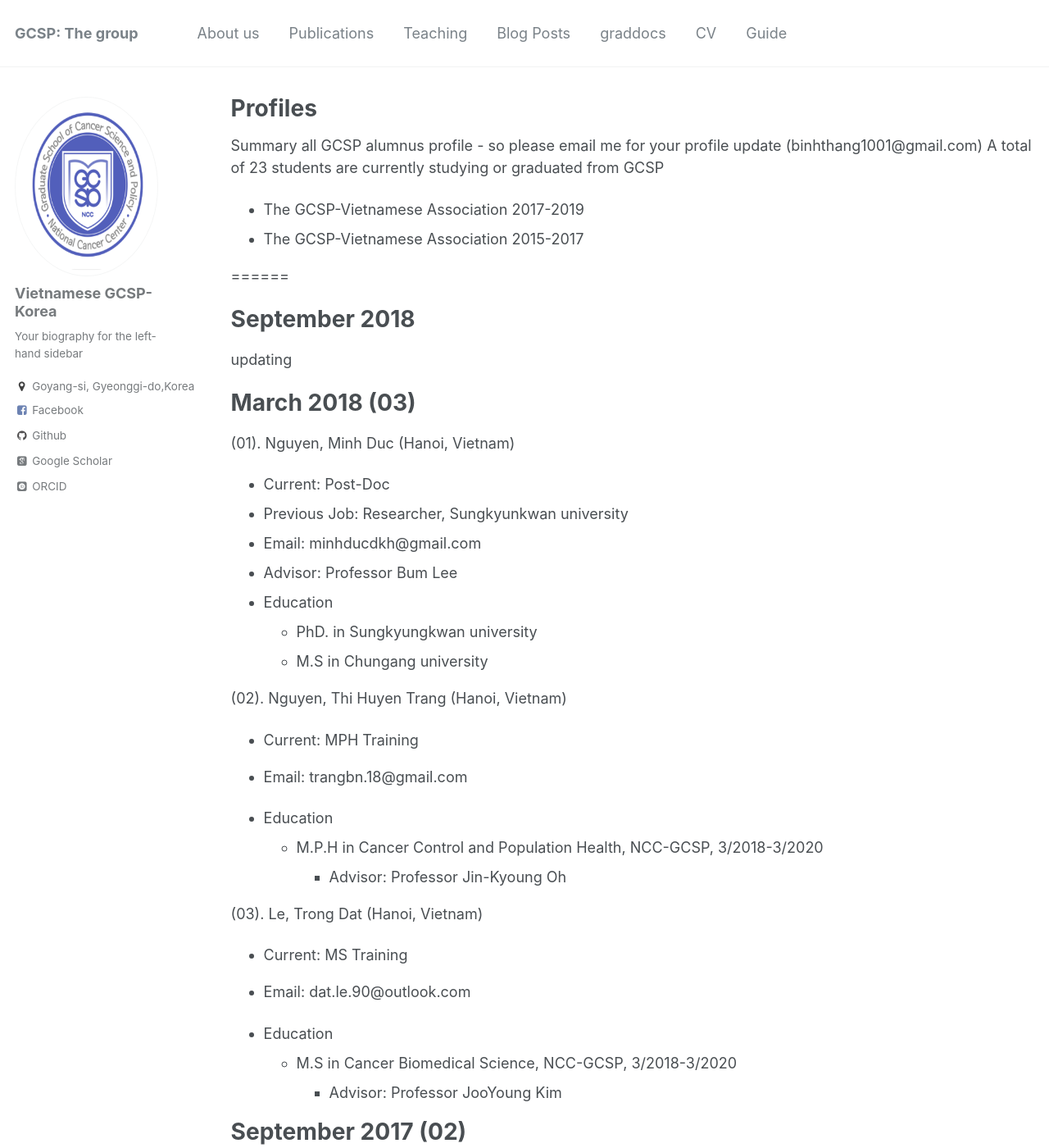
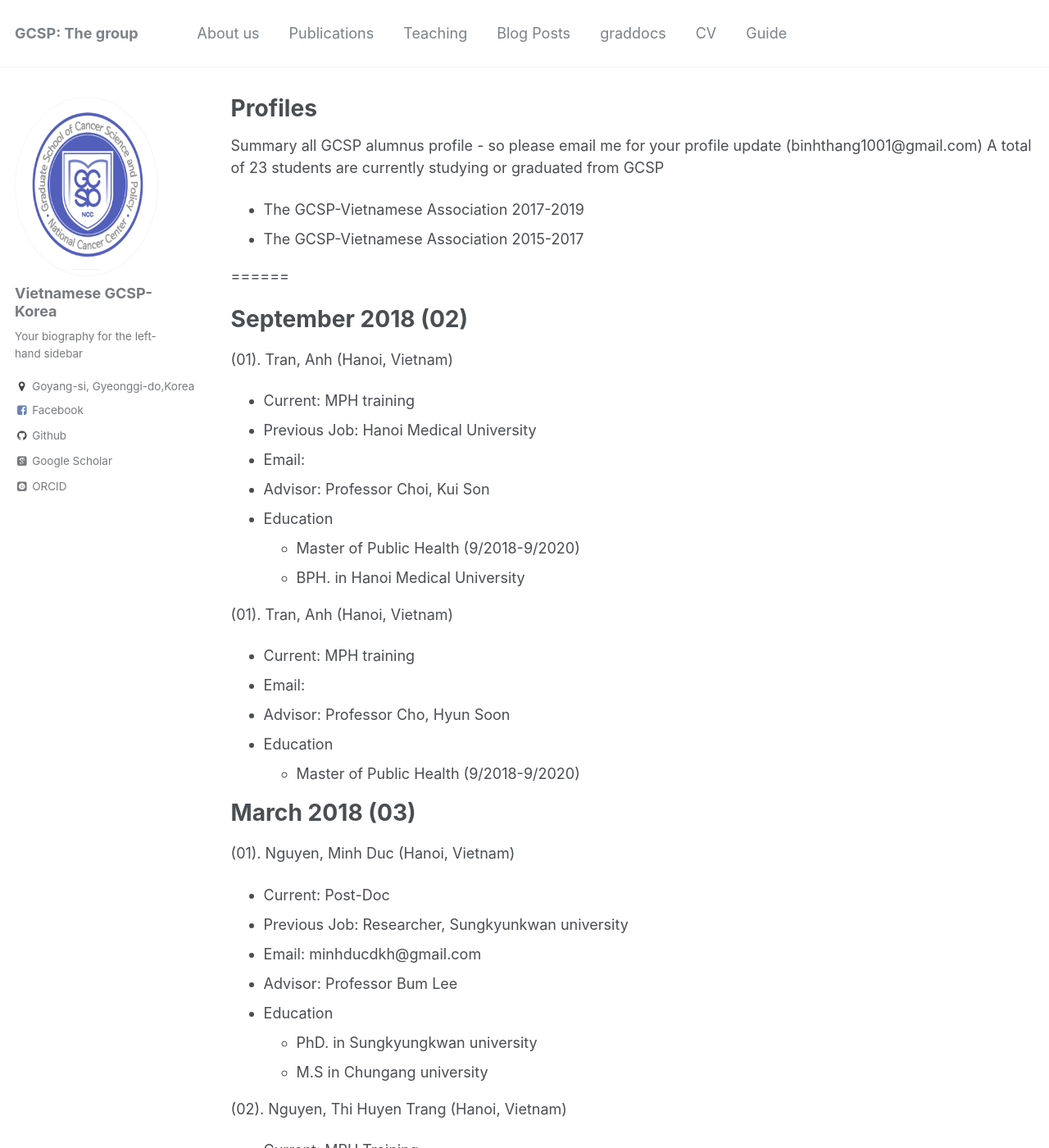
Before and after one commit to kklot/gcsp, a Jekyll site: the page built from _pages/cv.md, in a window 1280 px wide and 1400 px high. Shown: the whole window at 82% size. Built offline with Jekyll 4.4.1, drawn with Linux system fonts in a browser that asks for light colours; some web fonts are replaced; some of the changed text lies outside the part shown.

Commit message:
Update cv.md

```diff
--- a/_pages/cv.md
+++ b/_pages/cv.md
@@ -19,9 +19,24 @@ A total of 23 students are currently studying or graduated from GCSP
 
 
 
-September 2018
+September 2018 (02)
 ======
-updating
+(01). Tran, Anh (Hanoi, Vietnam)
+* Current: MPH training
+* Previous Job: Hanoi Medical University
+* Email:
+ * Advisor: Professor Choi, Kui Son
+* Education
+  * Master of Public Health (9/2018-9/2020)
+  * BPH. in Hanoi Medical University
+
+(01). Tran, Anh (Hanoi, Vietnam)
+* Current: MPH training
+* Email:
+ * Advisor: Professor Cho, Hyun Soon
+* Education
+  * Master of Public Health (9/2018-9/2020)
+
 
 March 2018 (03)
 ======
@@ -42,7 +57,6 @@ March 2018 (03)
 * Education
   * M.P.H in Cancer Control and Population Health, NCC-GCSP, 3/2018-3/2020
     * Advisor: Professor Jin-Kyoung Oh
-
 
 (03). Le, Trong Dat (Hanoi, Vietnam)
 * Current: MS Training
@@ -94,7 +108,7 @@ March 2017 (02)
 September 2016 (06)
 ======
 (01). Nguyen, Thi Ngoc Phuong (Hanoi, Vietnam)
-* Current: MPH Training
+* Current: Researcher, Hanoi School of Public Health
 * Email: nguyengocphuong2905@gmail.com
 
 * Education
@@ -126,7 +140,7 @@ September 2016 (06)
     * Advisor: Professor Jeongseon Kim
 
 (05). Tran, Thi Anh Tho (Hanoi, Vietnam)
-* Current: MS Training
+* Current: Medical Doctor, Nghe An Province Oncology Hospital
 * Email: trananhthohmu@gmail.com
 * Education
   * M.S in Cancer Biomedical Science, NCC-GCSP, 9/2016-9/2018
```
Also changed, not shown: other parts of _pages/cv.md (+3 -3 lines).
